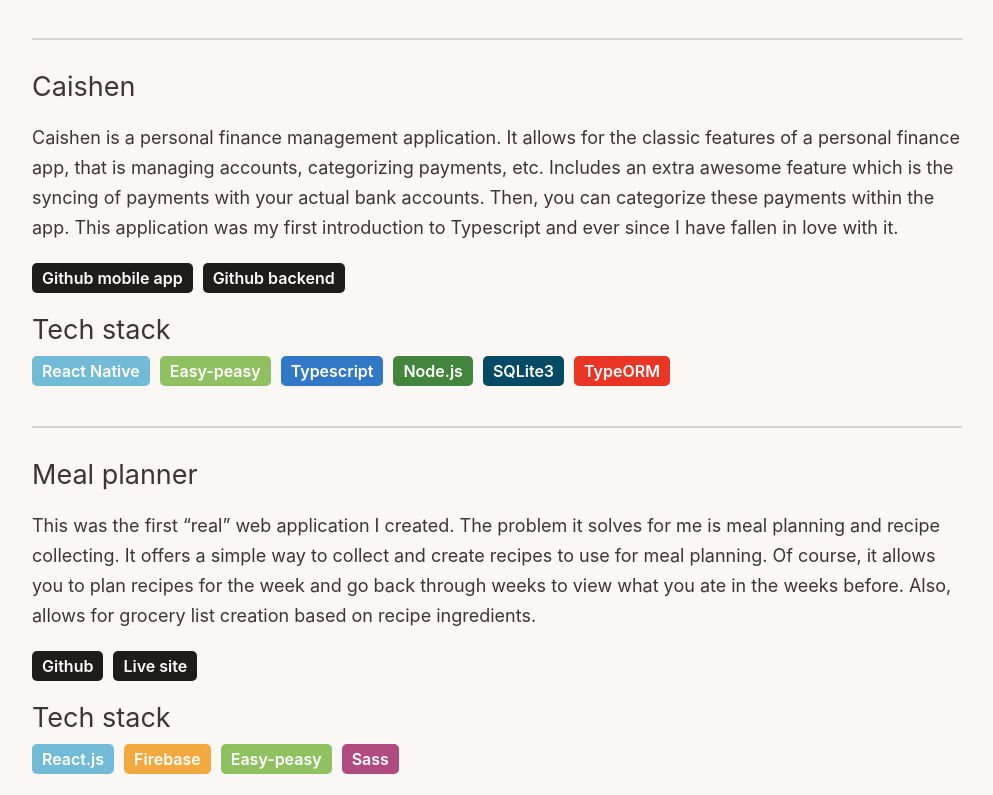
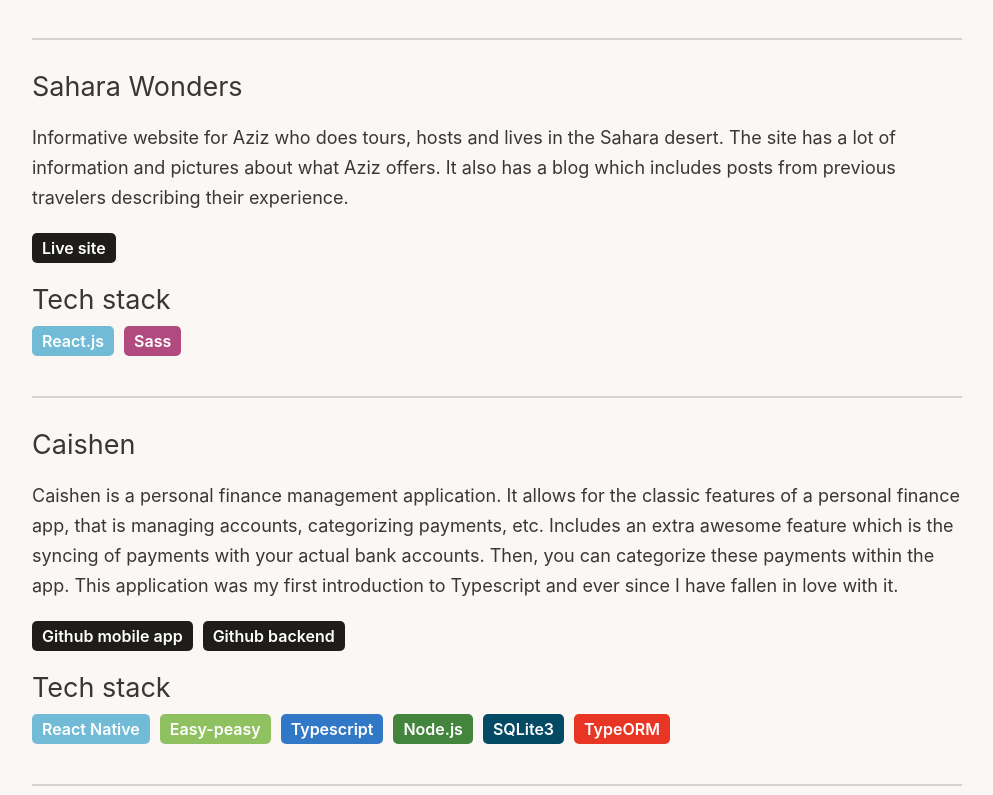
Before and after one commit to emilsbee/portfolio, a Next.js app: page / in a window 1280 px wide. Shown: the part 1605-2400 px from the top of the page, without its empty margins (143-1136 px from the left). Built offline with nearby package versions, Linux system fonts and the light colour scheme.

Commit message:
Added Sahra Wonders section

```diff
--- a/components/ProjectSection/ProjectSection.js
+++ b/components/ProjectSection/ProjectSection.js
@@ -10,6 +10,7 @@
 import Caishen from "./Caishen"
 import BattleshipGame from "./BattleshipGame"
 import Portfolio from "./Portfolio"
+import SaharaWonders from "./SaharaWonders";
 
 const ProjectSection = () => {
     return (
@@ -31,6 +32,10 @@
             </ProjectContainer>
 
             <ProjectContainer>
+                <SaharaWonders/>
+            </ProjectContainer>
+
+            <ProjectContainer>
                 <Caishen/>
             </ProjectContainer>
 
--- /dev/null
+++ b/components/ProjectSection/SaharaWonders/SaharaWonders.js
@@ -0,0 +1,41 @@
+// External imports
+import React from "react"
+
+// Internal imports
+import styles from "../../../styles/Project.module.css"
+import Button from "../../Button";
+import TechStack from "../TechStack";
+import Tech from "../TechStack/Tech";
+
+const SaharaWonders = () => {
+    return (
+        <div className="project-container">
+            <div className={styles.projectTitle}>
+                Sahara Wonders
+            </div>
+
+            <div className={styles.projectDetails}>
+                Informative website for Aziz who does tours, hosts and lives in the Sahara desert. The site has a lot of information and pictures about what Aziz offers. It also has a blog which includes posts from previous travelers describing their experience.
+            </div>
+
+            <div className={styles.projectLinkContainer}>
+                <a
+                    href="https://saharawonders.com/"
+                    target="_blank"
+                    style={{textDecoration:"none"}}
+                    rel="noreferrer noopener"
+                >
+                    <Button text="Live site" backgroundColor="rgb(31, 29, 26)" styles={{marginLeft: 0}}/>
+                </a>
+            </div>
+
+            <TechStack>
+                <Tech type="React"/>
+                <Tech type="Sass"/>
+            </TechStack>
+        </div>
+    )
+}
+
+
+export default SaharaWonders
--- /dev/null
+++ b/components/ProjectSection/SaharaWonders/index.js
@@ -0,0 +1,3 @@
+import SaharaWonders from "./SaharaWonders"
+
+export default SaharaWonders
```
